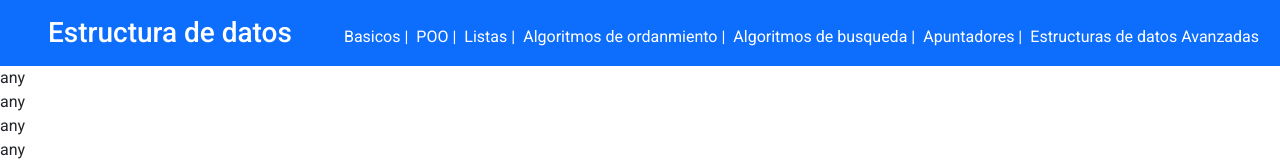
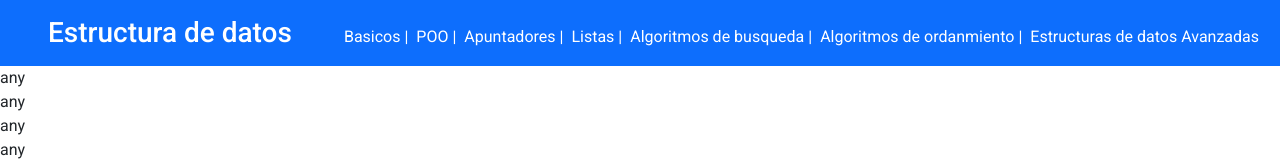
Before and after one commit to Norzuiso/data-structures, an Angular app: page / in a window 1280 px wide. Shown: the top 160 px of the page. Built offline with nearby package versions, Linux system fonts and the light colour scheme.

Commit message:
corrected menu

```diff
--- a/src/app/app.component.html
+++ b/src/app/app.component.html
@@ -15,11 +15,11 @@
         </span>
         <span mat-icon-button class="favorite-icon text-white mx-1 border-right"
             aria-label="Example icon-button with share icon">
-            <span>Listas |</span>
+            <span>Apuntadores |</span>
         </span>
         <span mat-icon-button class="favorite-icon text-white mx-1 border-right"
             aria-label="Example icon-button with share icon">
-            <span>Algoritmos de ordanmiento |</span>
+            <span>Listas |</span>
         </span>
         <span mat-icon-span class="favorite-icon text-white mx-1 border-right"
             aria-label="Example icon-button with share icon">
@@ -27,7 +27,7 @@
         </span>
         <span mat-icon-button class="favorite-icon text-white mx-1 border-right"
             aria-label="Example icon-button with share icon">
-            <span>Apuntadores |</span>
+            <span>Algoritmos de ordanmiento |</span>
         </span>
         <span mat-icon-button class="favorite-icon text-white mx-1" aria-label="Example icon-button with share icon">
             <span>Estructuras de datos Avanzadas</span>
```
